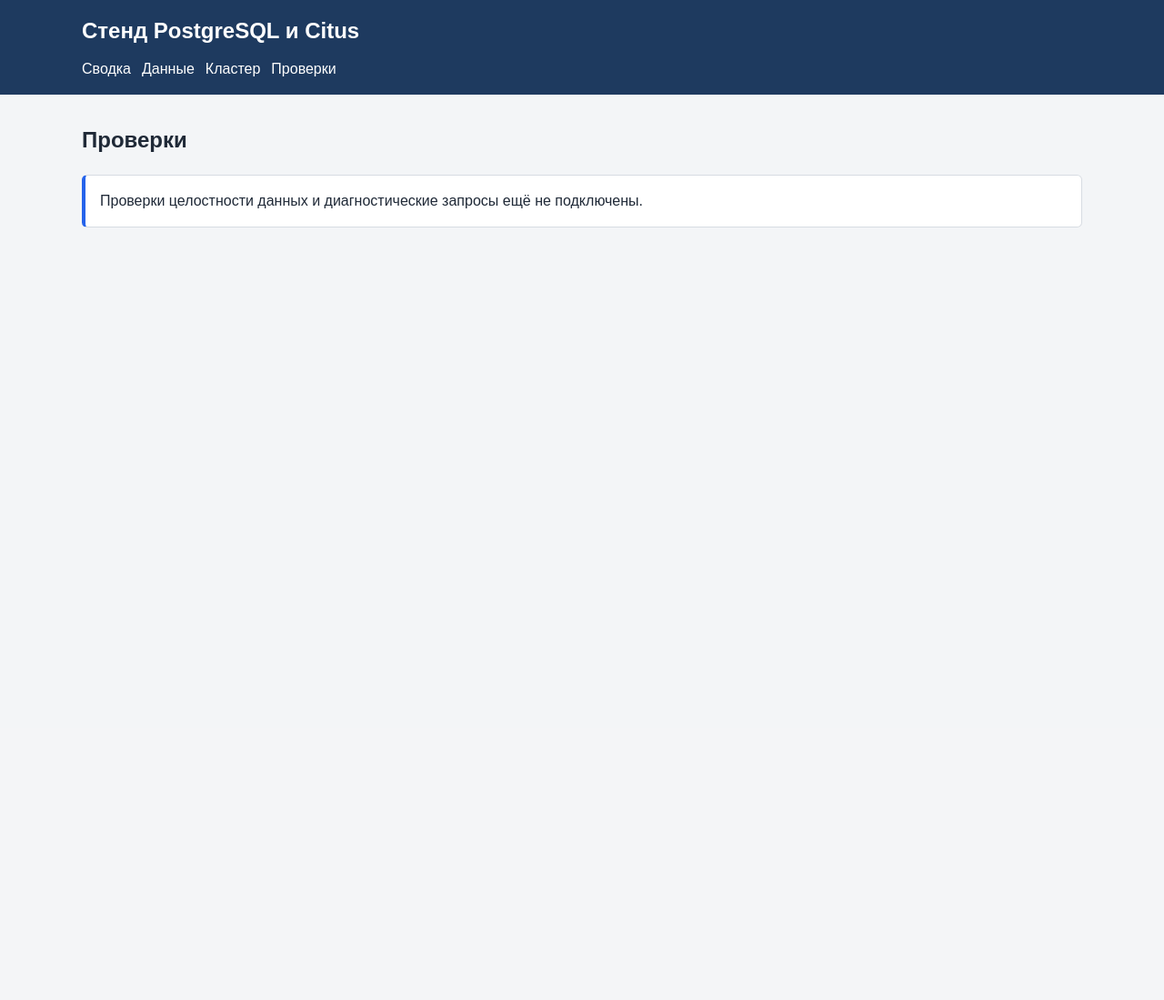
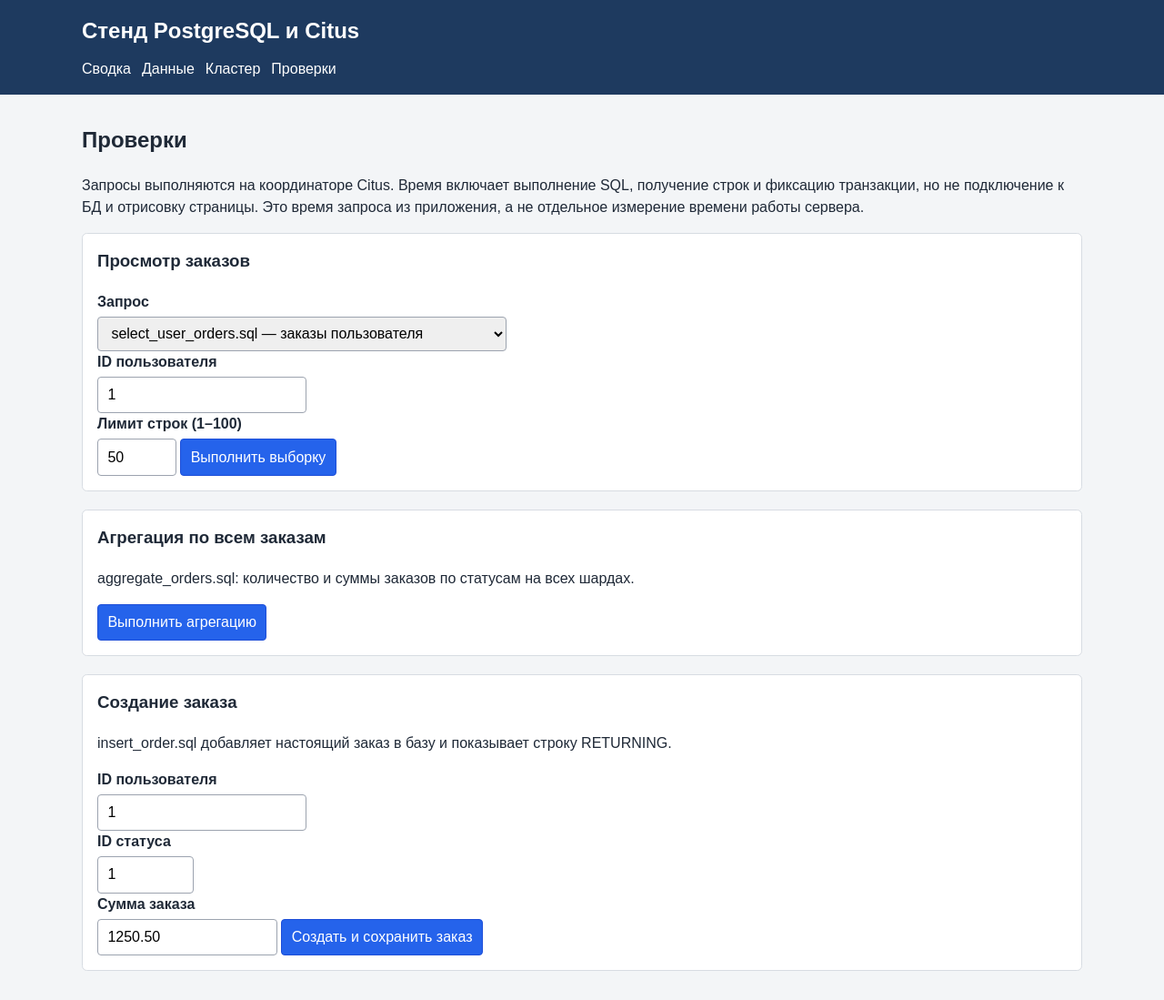
Before and after one commit to Vatulin/db_sharding, a Flask app: page /checks in a window 1280 px wide. Shown: the whole page at 91% size. Before the commit the page ends 250 px from the top, so only its background shows below. Run offline with Flask 3, Linux system fonts and the light colour scheme.

Commit message:
add admins queries to web

```diff
--- a/web/app.py
+++ b/web/app.py
@@ -9,10 +9,10 @@ from flask import Flask, abort, flash, redirect, render_template, request, sessi
 
 try:
     from .db import DatabaseError, get_dashboard_summary
-    from .services import ValidationError, create_order, get_cluster_data, get_data, run_cluster_action
+    from .services import ValidationError, create_order, get_cluster_data, get_data, run_cluster_action, run_check_query
 except ImportError:
     from db import DatabaseError, get_dashboard_summary
-    from services import ValidationError, create_order, get_cluster_data, get_data, run_cluster_action
+    from services import ValidationError, create_order, get_cluster_data, get_data, run_cluster_action, run_check_query
 
 
 def create_app() -> Flask:
@@ -131,7 +131,43 @@ def create_app() -> Flask:
 
     @app.get("/checks")
     def checks():
-        return render_template("checks.html")
+        session.setdefault("checks_token", secrets.token_hex(32))
+        result = session.pop("check_insert_result", None)
+        name = request.args.get("query")
+        error_message = None
+        status = 200
+        if name:
+            try:
+                if name == "insert_order":
+                    raise ValidationError("Создание заказа выполняется отдельной формой POST.")
+                result = run_check_query(name, request.args)
+            except ValidationError as error:
+                error_message, status = str(error), 400
+            except DatabaseError as error:
+                error_message, status = str(error), 503
+        return render_template("checks.html", result=result,
+                               error_message=error_message, values=request.args), status
+
+    @app.post("/checks/insert-order")
+    def check_insert_order():
+        token = session.get("checks_token", "")
+        if not token or not secrets.compare_digest(token, request.form.get("csrf_token", "")):
+            abort(400, description="Форма устарела. Обновите страницу проверок.")
+        session["checks_token"] = secrets.token_hex(32)
+        try:
+            # RETURNING содержит одну строку: небольшой результат помещается в сессию.
+            result = run_check_query("insert_order", request.form)
+        except ValidationError as error:
+            flash(str(error), "error")
+        except DatabaseError as error:
+            flash(f"Не удалось выполнить запрос: {error}", "error")
+        else:
+            session["check_insert_result"] = result
+            if result["rows"]:
+                flash("Заказ создан и сохранён в базе.", "success")
+            else:
+                flash("Заказ не создан: пользователь или статус не найден.", "error")
+        return redirect(url_for("checks"), code=303)
 
     return app
 
--- a/web/services.py
+++ b/web/services.py
@@ -4,6 +4,7 @@ from __future__ import annotations
 
 from decimal import Decimal, InvalidOperation
 from pathlib import Path
+from time import perf_counter
 from typing import Any
 
 try:
@@ -16,6 +17,59 @@ USERS_LIMIT = 50
 ORDERS_LIMIT = 100
 SHARDS_LIMIT = 250
 MAX_ORDER_AMOUNT = Decimal("999999999999.99")
+QUERY_SQL = Path(__file__).resolve().parent.parent / "sql" / "queries"
+CHECK_QUERIES = {
+    "select_user_orders": "Заказы пользователя",
+    "join_user_orders": "Пользователь, заказы и статусы",
+    "aggregate_orders": "Суммы и количество заказов по статусам",
+    "insert_order": "Создание заказа",
+}
+
+
+def run_check_query(name: str, values: Any) -> dict[str, Any]:
+    """Выполняет фиксированный SQL-файл с параметрами драйвера."""
+    if name not in CHECK_QUERIES:
+        raise ValidationError("Неизвестный запрос.")
+    parameters = {}
+    if name != "aggregate_orders":
+        parameters["user_id"] = _parse_positive_integer(values.get("user_id"), "ID пользователя")
+        if parameters["user_id"] > 9223372036854775807:
+            raise ValidationError("ID пользователя превышает диапазон bigint.")
+    if name in ("select_user_orders", "join_user_orders"):
+        parameters["row_limit"] = _parse_positive_integer(values.get("row_limit", "50"), "Лимит строк")
+        if parameters["row_limit"] > 100:
+            raise ValidationError("Можно вывести не более 100 строк.")
+    if name == "insert_order":
+        parameters["status_id"] = _parse_positive_integer(values.get("status_id"), "ID статуса")
+        if parameters["status_id"] > 32767:
+            raise ValidationError("ID статуса превышает диапазон smallint.")
+        parameters["total_amount"] = _parse_order_amount(values.get("total_amount"))
+
+    # Файлы содержат числовые параметры psql. Меняем только известные маркеры,
+    # значения передаём отдельно драйверу; комментарии не являются частью запроса.
+    source = (QUERY_SQL / f"{name}.sql").read_text(encoding="utf-8")
+    query = "\n".join(line for line in source.splitlines() if not line.lstrip().startswith("--"))
+    for key in parameters:
+        query = query.replace(f":{key}", f"%({key})s")
+    with get_connection() as connection:
+        connection.execute("SET LOCAL statement_timeout = '15s'")
+        started = perf_counter()
+        with connection.cursor() as cursor:
+            cursor.execute(query, parameters)
+            columns = [column.name for column in cursor.description]
+            rows = cursor.fetchall()
+        connection.commit()
+        elapsed_ms = (perf_counter() - started) * 1000
+    return {
+        "name": name,
+        "title": CHECK_QUERIES[name],
+        "columns": columns,
+        "rows": [[str(row[column]) if row[column] is not None else "NULL"
+                  for column in columns] for row in rows],
+        "elapsed_ms": round(elapsed_ms, 3),
+    }
+
+
 CLUSTER_SQL = Path(__file__).resolve().parent.parent / 'sql' / 'cluster'
 CLUSTER_ACTIONS = {
     'add': ('add_worker.sql', 'worker-3 зарегистрирован. Теперь можно запустить балансировку.'),
--- a/web/templates/checks.html
+++ b/web/templates/checks.html
@@ -4,7 +4,57 @@
 
 {% block content %}
   <h2>Проверки</h2>
-  <p class="notice">
-    Проверки целостности данных и диагностические запросы ещё не подключены.
-  </p>
+  <p>Запросы выполняются на координаторе Citus. Время включает выполнение SQL,
+    получение строк и фиксацию транзакции, но не подключение к БД и отрисовку страницы.
+    Это время запроса из приложения, а не отдельное измерение времени работы сервера.</p>
+
+  {% if error_message %}<p role="alert" class="message message-error">{{ error_message }}</p>{% endif %}
+  {% if result %}
+    <section class="panel">
+      <h3>{{ result.title }}</h3>
+      <p>Время: {{ result.elapsed_ms }} мс. Получено строк: {{ result.rows | length }}.</p>
+      {% if result.rows %}
+        <div style="overflow-x: auto;">
+          <table>
+            <thead><tr>{% for column in result.columns %}<th scope="col">{{ column }}</th>{% endfor %}</tr></thead>
+            <tbody>{% for row in result.rows %}<tr>{% for value in row %}<td>{{ value }}</td>{% endfor %}</tr>{% endfor %}</tbody>
+          </table>
+        </div>
+      {% else %}<p>Запрос не вернул строк.</p>{% endif %}
+    </section>
+  {% endif %}
+
+  <form method="get" action="{{ url_for('checks') }}">
+    <h3>Просмотр заказов</h3>
+    <label for="query">Запрос</label>
+    <select id="query" name="query">
+      <option value="select_user_orders" {% if values.get('query') == 'select_user_orders' %}selected{% endif %}>select_user_orders.sql — заказы пользователя</option>
+      <option value="join_user_orders" {% if values.get('query') == 'join_user_orders' %}selected{% endif %}>join_user_orders.sql — пользователь, заказы и статусы</option>
+    </select>
+    <label for="user_id">ID пользователя</label>
+    <input id="user_id" name="user_id" type="number" min="1" value="{{ values.get('user_id', '1') }}" required>
+    <label for="row_limit">Лимит строк (1–100)</label>
+    <input id="row_limit" name="row_limit" type="number" min="1" max="100" value="{{ values.get('row_limit', '50') }}" required>
+    <button type="submit">Выполнить выборку</button>
+  </form>
+
+  <form method="get" action="{{ url_for('checks') }}">
+    <h3>Агрегация по всем заказам</h3>
+    <p>aggregate_orders.sql: количество и суммы заказов по статусам на всех шардах.</p>
+    <input type="hidden" name="query" value="aggregate_orders">
+    <button type="submit">Выполнить агрегацию</button>
+  </form>
+
+  <form method="post" action="{{ url_for('check_insert_order') }}">
+    <h3>Создание заказа</h3>
+    <p>insert_order.sql добавляет настоящий заказ в базу и показывает строку RETURNING.</p>
+    <input type="hidden" name="csrf_token" value="{{ session.checks_token }}">
+    <label for="insert_user_id">ID пользователя</label>
+    <input id="insert_user_id" name="user_id" type="number" min="1" value="1" required>
+    <label for="status_id">ID статуса</label>
+    <input id="status_id" name="status_id" type="number" min="1" max="32767" value="1" required>
+    <label for="total_amount">Сумма заказа</label>
+    <input id="total_amount" name="total_amount" type="number" min="0.01" max="999999999999.99" step="0.01" value="1250.50" required>
+    <button type="submit">Создать и сохранить заказ</button>
+  </form>
 {% endblock %}
```
